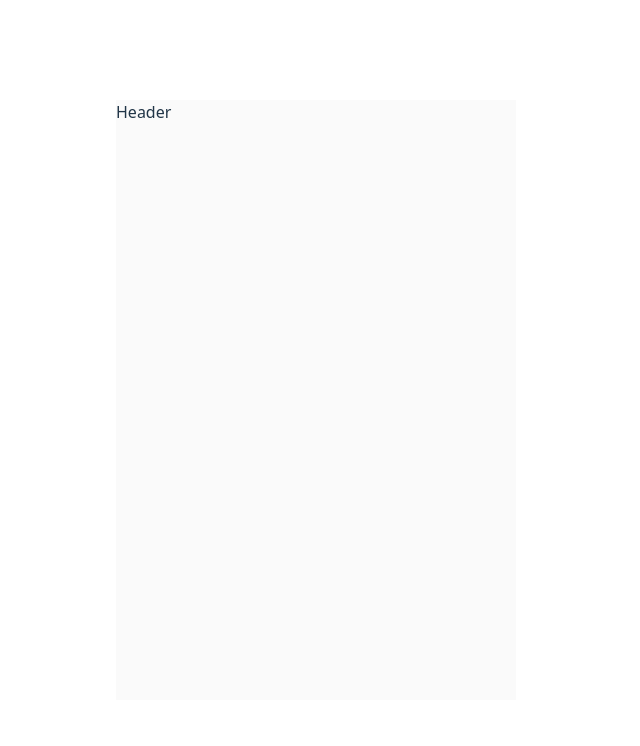
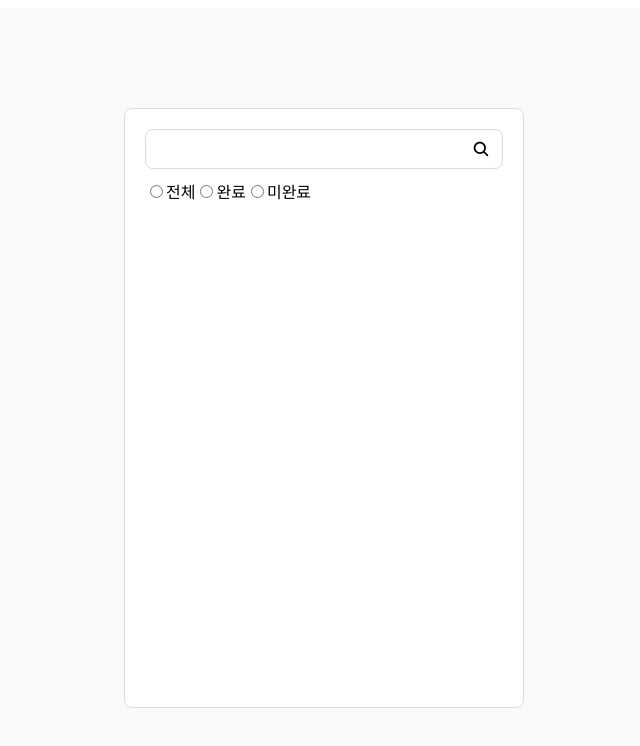
Before and after one commit to dongyoon7212/korea_it_web_react_study, a React (Vite) app: page / in a window 1280 px wide. Shown: the top 746 px of the page, without its empty margins (324-964 px from the left). Built offline with nearby package versions, Linux system fonts and the light colour scheme.

Commit message:
Feat: react todolist

```diff
--- a/package.json
+++ b/package.json
@@ -12,7 +12,8 @@
   "dependencies": {
     "@emotion/react": "^11.14.0",
     "react": "^19.1.0",
-    "react-dom": "^19.1.0"
+    "react-dom": "^19.1.0",
+    "react-icons": "^5.5.0"
   },
   "devDependencies": {
     "@eslint/js": "^9.30.1",
--- a/src/App.jsx
+++ b/src/App.jsx
@@ -1,4 +1,4 @@
-import "./App.css";
+// import "./App.css";
 import BasicJsx from "./components/BasicJsx/BasicJsx";
 import BasicProps from "./components/BasicProps/BasicProps";
 import BasicReact from "./components/BasicReact/BasicReact";
--- a/src/components/TodoList/components/Header/Header.jsx
+++ b/src/components/TodoList/components/Header/Header.jsx
@@ -1,10 +1,26 @@
 /** @jsxImportSource @emotion/react */
+import { IoSearch } from "react-icons/io5";
 import * as s from "./styles";
 
 function Header() {
-  return (
-    <div>Header</div>
-  )
+	return (
+		<>
+			<div css={s.container}>
+				<input type="text" css={s.searchInput} />
+				<button css={s.searchButton}>
+					<IoSearch />
+				</button>
+			</div>
+			<div css={s.filterContainer}>
+				<input type="radio" id="all" name="filter" />
+				<label htmlFor="all">전체</label>
+				<input type="radio" id="complete" name="filter" />
+				<label htmlFor="complete">완료</label>
+				<input type="radio" id="incomplete" name="filter" />
+				<label htmlFor="incomplete">미완료</label>
+			</div>
+		</>
+	);
 }
 
-export default Header
+export default Header;
--- a/src/components/TodoList/components/Header/styles.js
+++ b/src/components/TodoList/components/Header/styles.js
@@ -0,0 +1,39 @@
+import { css } from "@emotion/react";
+
+export const container = css`
+	width: 100%;
+	height: 40px;
+	display: flex;
+	border: 1px solid #dbdbdb;
+	box-sizing: border-box;
+	border-radius: 8px;
+	overflow: hidden;
+`;
+
+export const searchInput = css`
+	flex-grow: 1;
+	border: none;
+	outline: none;
+	padding: 5px 15px;
+`;
+
+export const searchButton = css`
+	display: flex;
+	justify-content: center;
+	align-items: center;
+	font-size: 18px;
+	padding: 5px 12px;
+	border-radius: 8px;
+	border: none;
+	background-color: transparent;
+	cursor: pointer;
+	transition: all 0.2s ease;
+
+	&:hover {
+		background-color: #dbdbdb;
+	}
+`;
+
+export const filterContainer = css`
+	padding: 10px 0px;
+`;
--- a/src/components/TodoList/components/Layout/Layout.jsx
+++ b/src/components/TodoList/components/Layout/Layout.jsx
@@ -5,7 +5,9 @@ import * as s from "./styles";
 function Layout() {
 	return (
 		<div css={s.layout}>
-			<Header />
+			<div css={s.container}>
+				<Header />
+			</div>
 		</div>
 	);
 }
--- a/src/components/TodoList/components/Layout/styles.js
+++ b/src/components/TodoList/components/Layout/styles.js
@@ -2,7 +2,21 @@ import { css } from "@emotion/react";
 
 export const layout = css`
 	display: flex;
+	justify-content: center;
+	align-items: center;
+	width: 100vw;
+	height: 100vh;
+	background-color: #fafafa;
+`;
+
+export const container = css`
+	display: flex;
+	flex-direction: column;
 	width: 400px;
 	height: 600px;
-	background-color: #fafafa;
+	border: 1px solid #dbdbdb;
+	box-sizing: border-box;
+	background-color: white;
+	border-radius: 8px;
+	padding: 20px;
 `;
--- a/src/main.jsx
+++ b/src/main.jsx
@@ -1,6 +1,6 @@
 import { StrictMode } from "react";
 import { createRoot } from "react-dom/client";
-import "./index.css";
+// import "./index.css";
 import App from "./App.jsx";
 
 createRoot(document.getElementById("root")).render(<App />);
```
Also changed, not shown: 1 other file (tests, documents, lock files or other folders).
